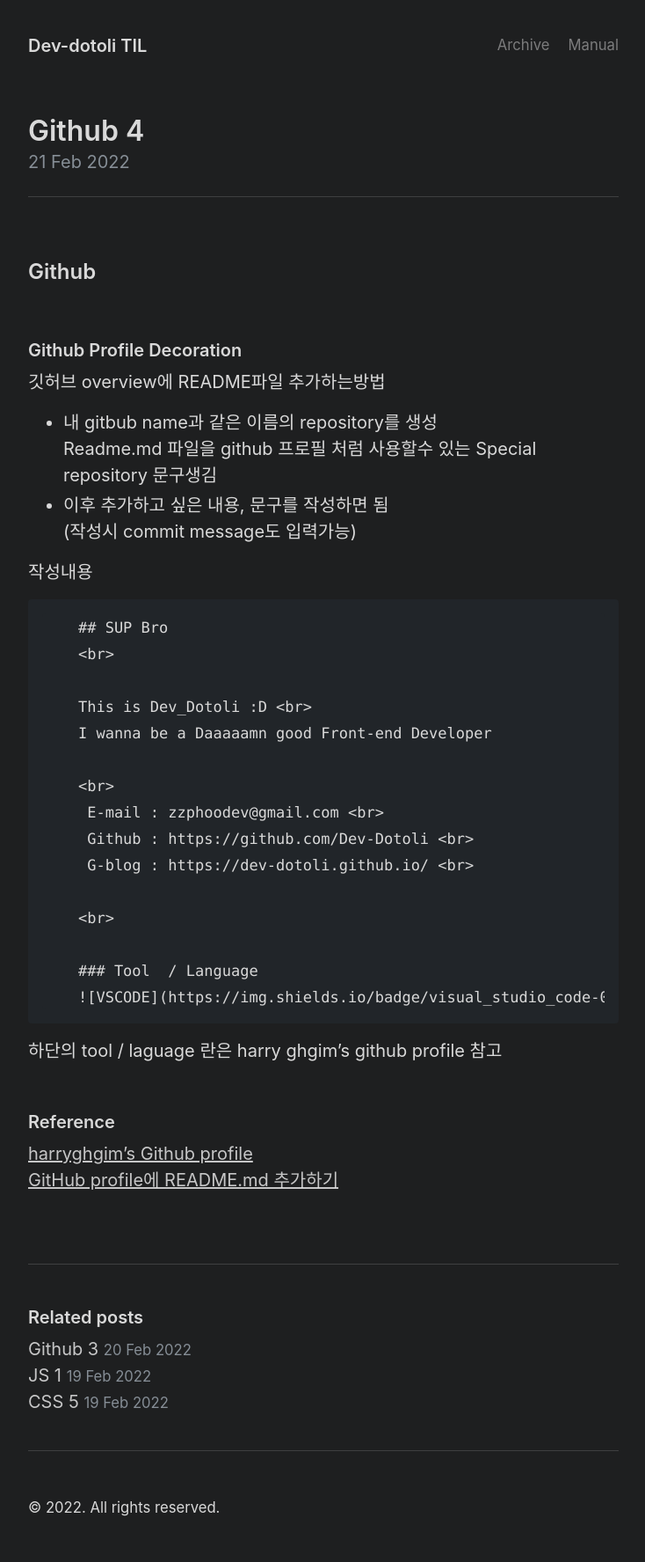
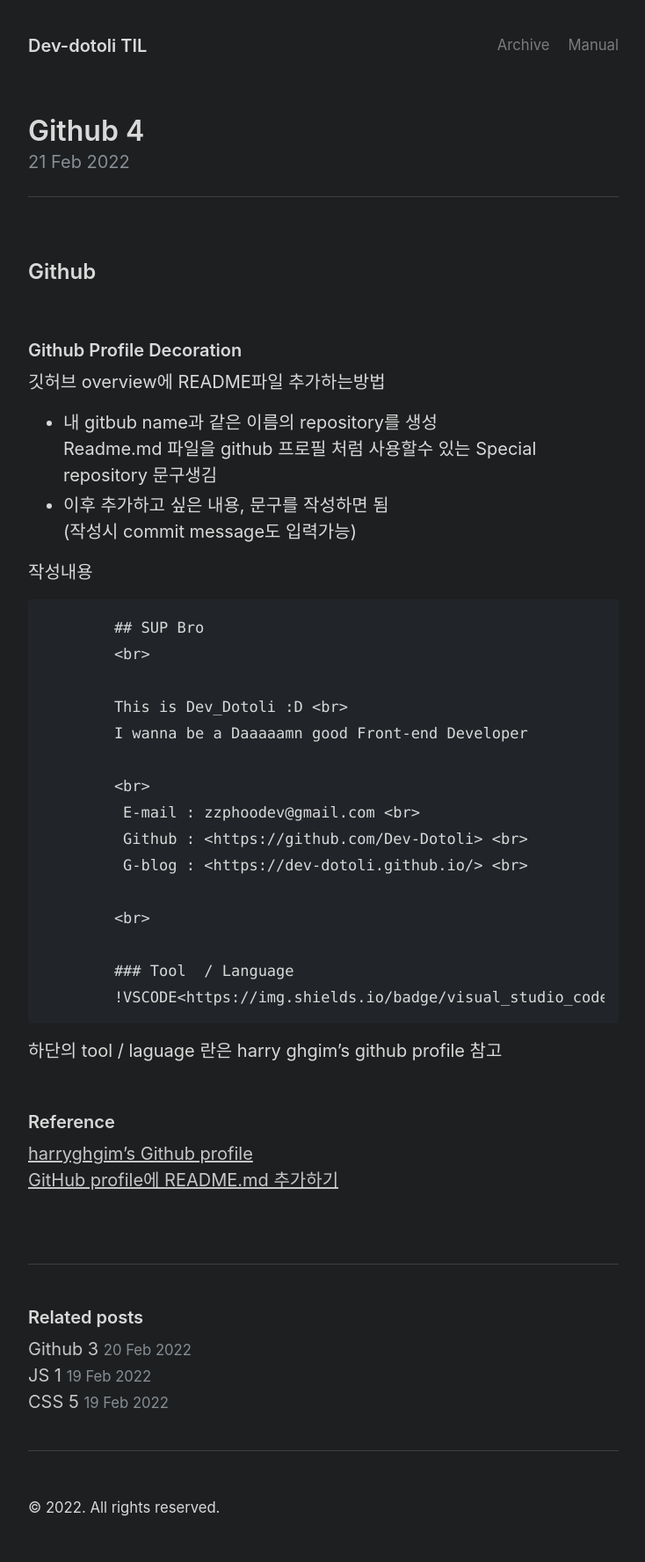
Before and after one commit to Dev-Dotoli/dev-dotoli.github.com, a Jekyll site: the page built from _posts/2022-02-21-Github-4.md, in a window 1280 px wide. Shown: the whole page at 88% size, without its empty margins (272-1006 px from the left). Built offline with Jekyll 4.4.1, drawn with Linux system fonts in a browser that asks for light colours.

Commit message:
Docs: fix typo 여전히 포스팅이 안돼서 백틱으로 코드예제를감싸서 다시포스팅

````diff
--- a/_posts/2022-02-21-Github-4.md
+++ b/_posts/2022-02-21-Github-4.md
@@ -22,6 +22,7 @@ title: Github 4
 
 작성내용
 
+```
         ## SUP Bro
         <br>
 
@@ -30,13 +31,14 @@ title: Github 4
 
         <br>
          E-mail : zzphoodev@gmail.com <br>
-         Github : https://github.com/Dev-Dotoli <br>
-         G-blog : https://dev-dotoli.github.io/ <br>
+         Github : <https://github.com/Dev-Dotoli> <br>
+         G-blog : <https://dev-dotoli.github.io/> <br>
 
         <br>
 
         ### Tool  / Language
-        ![VSCODE](https://img.shields.io/badge/visual_studio_code-007ACC?style=for-the-badge&logo=visual-studio-code&logoColor=white)
+        !VSCODE<https://img.shields.io/badge/visual_studio_code-007ACC?style=for-the-badge&logo=visual-studio-code&logoColor=white>
+```
 
 하단의 tool / laguage 란은 harry ghgim's github profile 참고<br>
 <br>
````
